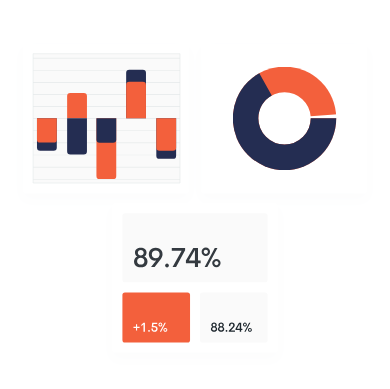
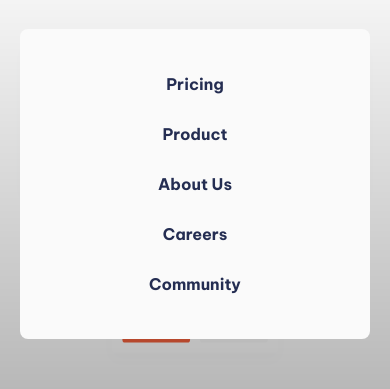
Before and after one commit to ygorhslima/frontend-mentor-exercises-2, a website: page manage-landing-page-master/index.html in a window 390 px wide. Both pictures are taken after a click on the button 355 px from the left and 54 px from the top of the page. Shown: the part 71-460 px from the top of the page. Drawn offline with nearby package versions, Linux system fonts and the light colour scheme.

Commit message:
implementando a funcionalidade de menu no manage-landing-page

```diff
--- a/manage-landing-page-master/index.html
+++ b/manage-landing-page-master/index.html
@@ -15,9 +15,10 @@
 <body>
 
   <header>
-    <div>
+    <div class="img">
       <img src="images/logo.svg" alt="logo">
     </div>
+
     <div class="div-links">
       <a href="#" class="links">Pricing</a>
       <a href="#" class="links">Product</a>
@@ -32,12 +33,14 @@
     </button>
 
     <div class="div-links-menu">
+      <div class="menu-content">
         <a href="#" class="links">Pricing</a>
         <a href="#" class="links">Product</a>
         <a href="#" class="links">About Us</a>
         <a href="#" class="links">Careers</a>
         <a href="#" class="links">Community</a>
         <button class="btn_get-started btn1">Get Started</button>
+      </div>
     </div>
   </header>
 
@@ -205,6 +208,6 @@
     </div>
   </footer>
   <script src="animation.js"></script>
-
+  <script src="script.js"></script>
 </body>
 </html>
--- a/manage-landing-page-master/mobile-style.css
+++ b/manage-landing-page-master/mobile-style.css
@@ -19,6 +19,13 @@
     header {
         justify-content: space-between;
         padding: 40px 10px;
+        position: relative; /* Importante para que a logo e o botão de menu fiquem na frente do overlay */
+
+        justify-content: space-between;
+        padding: 40px 10px;
+    }
+    header .img, .btn-menu{
+        z-index: 1000;
     }
 
     header .div-links {
@@ -38,7 +45,47 @@
 
     /* O menu suspenso (mobile) que deve ser controlado via JS (adicionado apenas para estilização) */
     .div-links-menu {
+       position: fixed;
+       top:0;
+       left: 0;
+       width: 100%;
+       height: 100vh;
+       display: flex;
+       justify-content: center;
+       align-items: flex-start;
+       z-index: 999;
        display: none;
+       background: linear-gradient(to bottom, rgba(0, 0, 0, 0), rgba(0, 0, 0, 0.508));
+       transition: opacity 0.3s ease-in-out visibility 0.3s ease-in-out;
+    }
+
+    .div-links-menu div{
+        background-color: var(--Gray50);
+        display: flex;
+        flex-direction: column;
+        align-items: center;
+    }
+    .div-links-menu div a{
+        text-decoration: none;
+        color: var(--Gray950);
+    }
+    .div-links-menu.ativo{
+        display: flex;
+        opacity: 1;
+        visibility: visible;
+    }
+
+    .div-links-menu .menu-content{
+        background-color: var(--Gray50);
+        width: 90%;
+        max-width: 350px;
+        padding: 30px 20px;
+        border-radius: 8px;
+        display: flex;
+        flex-direction: column;
+        align-items: center;
+        margin-top: 100px;
+        position: relative;
     }
 
     .div-links-menu .links {
--- /dev/null
+++ b/manage-landing-page-master/script.js
@@ -0,0 +1,5 @@
+const btn_menu = document.querySelector(".btn-menu");
+const div_links_menu = document.querySelector(".div-links-menu");
+btn_menu.addEventListener("click",()=>{
+    div_links_menu.classList.toggle("ativo");
+})
--- a/manage-landing-page-master/style.css
+++ b/manage-landing-page-master/style.css
@@ -36,6 +36,10 @@ header .div-links .links{
 
 header .div-links .links:hover{
     color: gray;
+}
+
+header .div-links-menu, .btn-menu{
+    display: none;
 }
 
 .btn_get-started{
```
Lines whose indentation alone changed are shown as unchanged.
